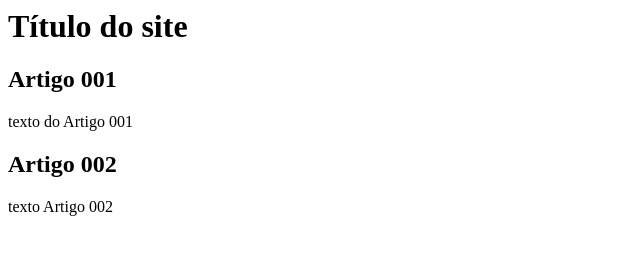
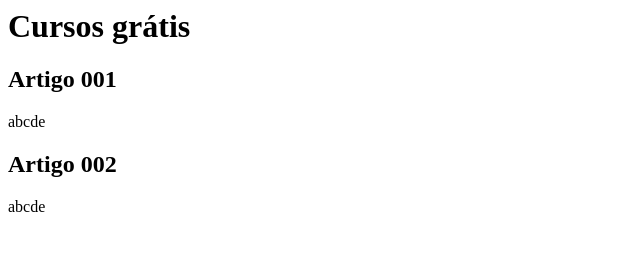
Before and after one commit to Joao-Victor2/projeto-site, a plain HTML site: page index.html in a window 1280 px wide. Shown: the whole page, without its empty margins (0-640 px from the left). Drawn offline with Linux system fonts and the light colour scheme.

Commit message:
escrevendo conteúdo

```diff
--- a/index.html
+++ b/index.html
@@ -9,14 +9,14 @@
 <body>
 <main>
 </header>
-   <h1>Título do site</h1>
+   <h1>Cursos grátis</h1>
    <article>
    <h2>Artigo 001</h2>
-   <p>texto do Artigo 001</p>
+   <p>abcde</p>
    </article>
    <article>
 	   <h2>Artigo 002</h2>
-	   <p>texto Artigo 002</p>
+	   <p>abcde</p>
     </article>
 </header>
 </main>
```
